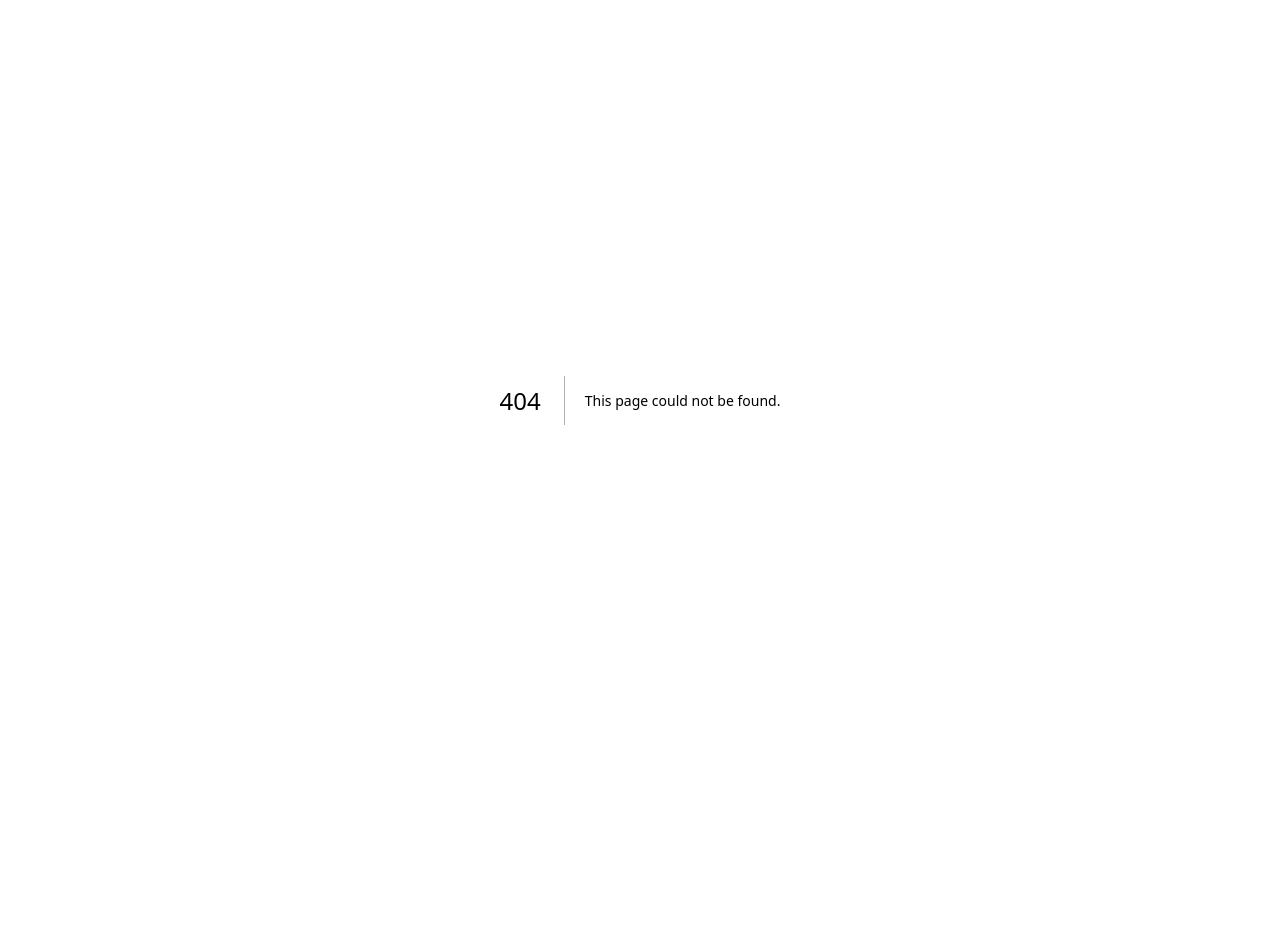
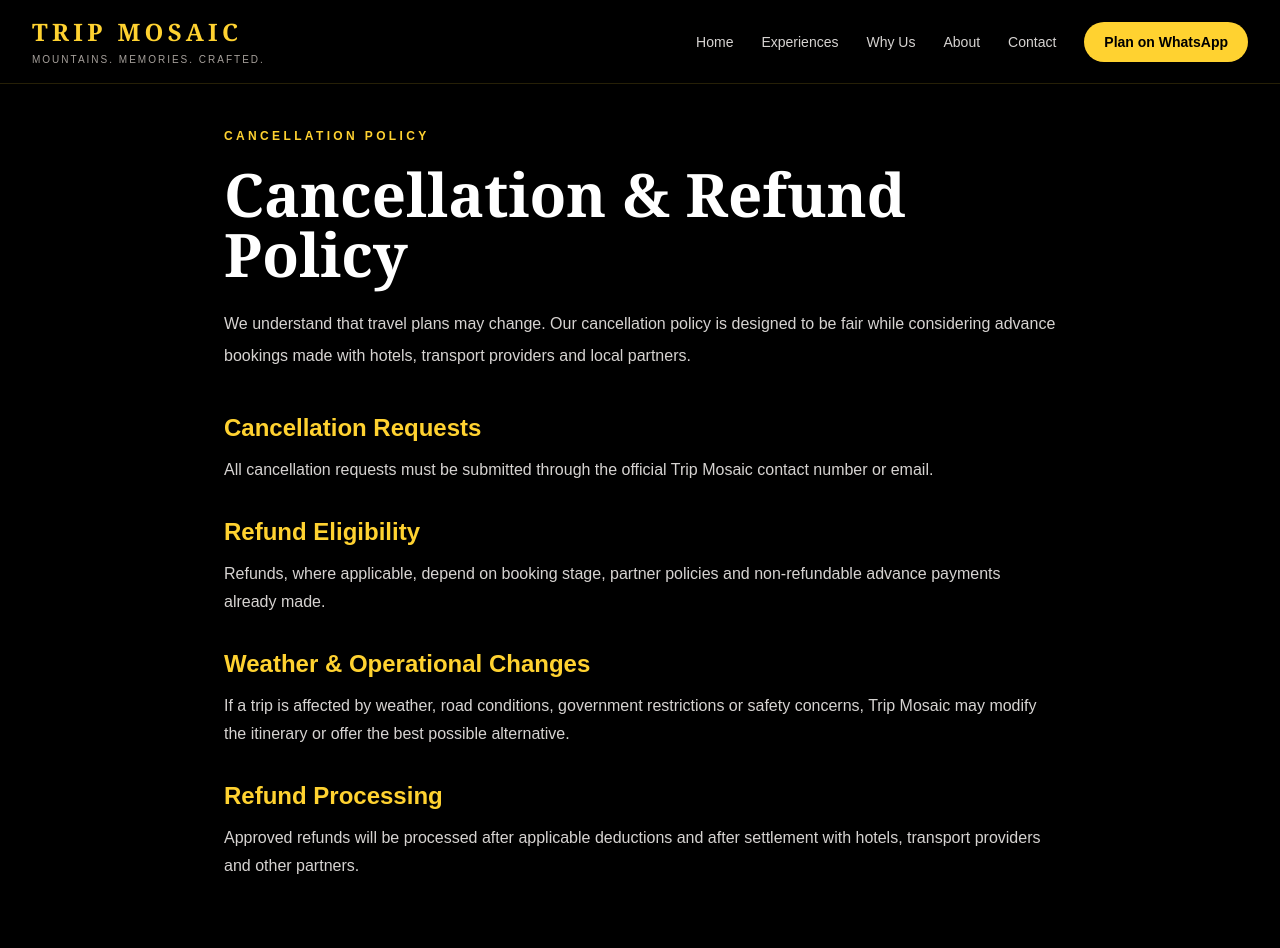
Before and after one commit to tripmosaic-hq/trip-mosaic, a Next.js app in the folder web/: page /cancellation-policy in a window 1280 px wide. Before the commit this address had no page. Shown: the top 948 px of the page. Before the commit the page ends 800 px from the top, so only its background shows below. Built offline with nearby package versions, Linux system fonts and the light colour scheme.

Commit message:
feat: add Cancellation Policy page

```diff
--- /dev/null
+++ b/web/app/cancellation-policy/page.tsx
@@ -0,0 +1,86 @@
+import Navbar from "@/components/Navbar";
+import Footer from "@/components/Footer";
+import StickyContact from "@/components/StickyContact";
+
+export default function CancellationPolicyPage() {
+  return (
+    <main className="min-h-screen bg-black text-white">
+      <Navbar />
+
+      <section className="mx-auto max-w-4xl px-5 pb-16 pt-32 sm:px-8">
+        <p className="text-xs font-semibold uppercase tracking-[0.28em] text-amber-300">
+          Cancellation Policy
+        </p>
+
+        <h1 className="mt-5 font-serif text-4xl font-semibold sm:text-6xl">
+          Cancellation & Refund Policy
+        </h1>
+
+        <p className="mt-6 leading-8 text-stone-300">
+          We understand that travel plans may change. Our cancellation policy
+          is designed to be fair while considering advance bookings made with
+          hotels, transport providers and local partners.
+        </p>
+
+        <div className="mt-10 space-y-8 text-stone-300">
+          <section>
+            <h2 className="text-2xl font-semibold text-amber-300">
+              Cancellation Requests
+            </h2>
+
+            <p className="mt-3 leading-7">
+              All cancellation requests must be submitted through the official
+              Trip Mosaic contact number or email.
+            </p>
+          </section>
+
+          <section>
+            <h2 className="text-2xl font-semibold text-amber-300">
+              Refund Eligibility
+            </h2>
+
+            <p className="mt-3 leading-7">
+              Refunds, where applicable, depend on booking stage, partner
+              policies and non-refundable advance payments already made.
+            </p>
+          </section>          <section>
+            <h2 className="text-2xl font-semibold text-amber-300">
+              Weather & Operational Changes
+            </h2>
+
+            <p className="mt-3 leading-7">
+              If a trip is affected by weather, road conditions, government
+              restrictions or safety concerns, Trip Mosaic may modify the
+              itinerary or offer the best possible alternative.
+            </p>
+          </section>
+
+          <section>
+            <h2 className="text-2xl font-semibold text-amber-300">
+              Refund Processing
+            </h2>
+
+            <p className="mt-3 leading-7">
+              Approved refunds will be processed after applicable deductions
+              and after settlement with hotels, transport providers and other
+              partners.
+            </p>
+          </section>
+        </div>
+
+        <div className="mt-16 text-center">
+          <p className="font-serif text-2xl text-amber-300">
+            Trip Mosaic
+          </p>
+
+          <p className="mt-2 text-stone-400">
+            Mountains. Memories. Crafted by Trip Mosaic.
+          </p>
+        </div>
+      </section>
+
+      <Footer />
+      <StickyContact />
+    </main>
+  );
+}
```
